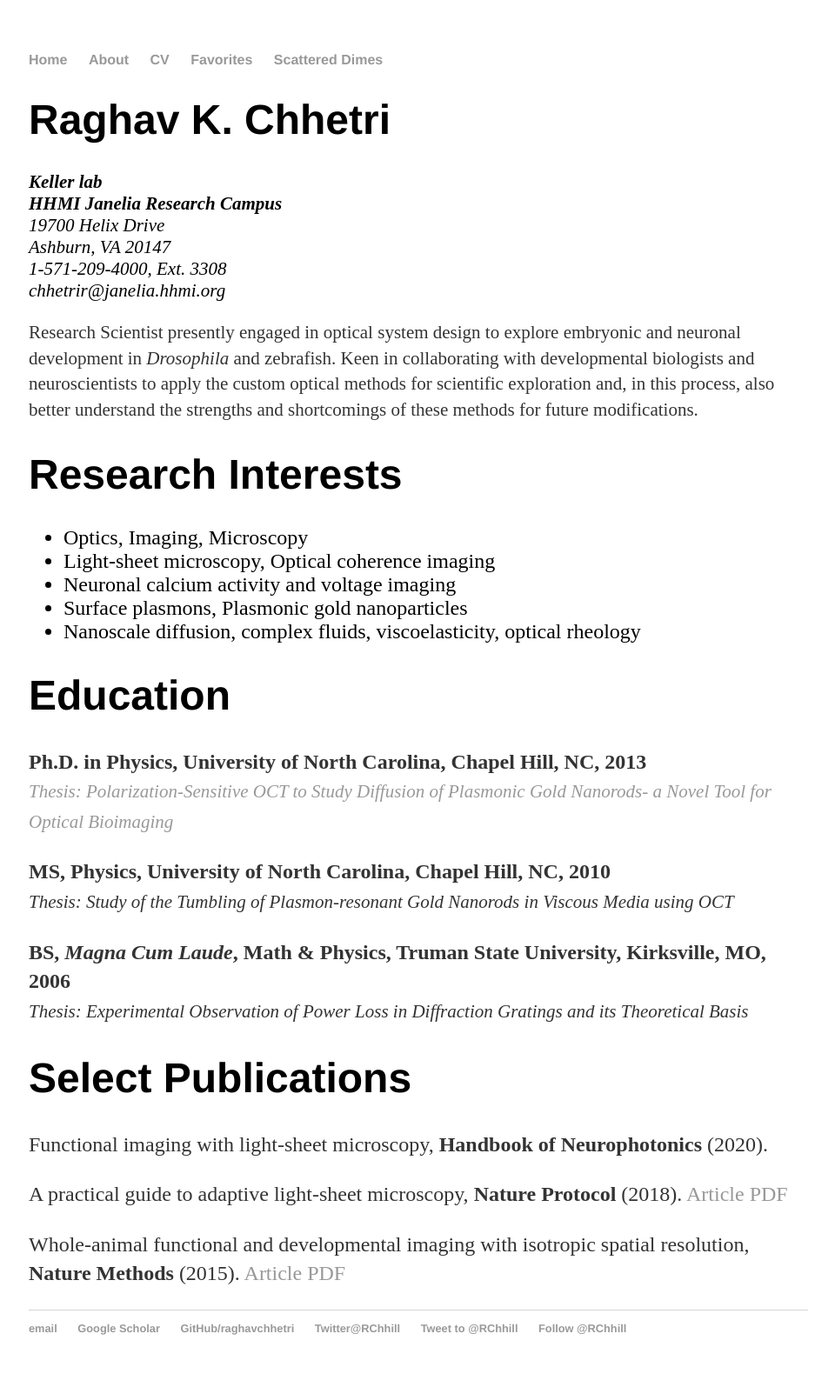
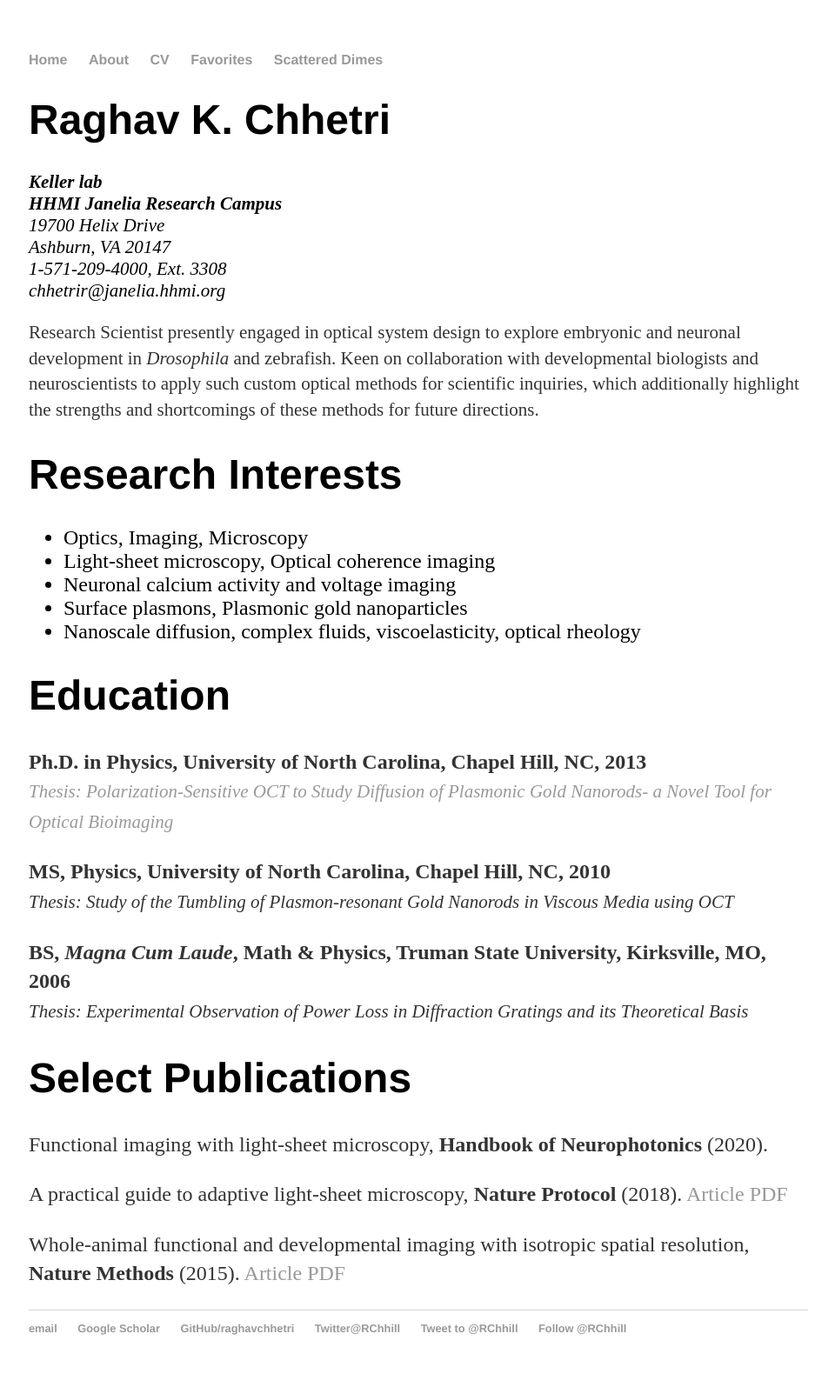
Before and after one commit to raghavchhetri/raghavchhetri.github.io, a Jekyll site: the page built from cv/index.html, in a window 1280 px wide. Shown: the whole page at 87% size, without its empty margins (159-1119 px from the left). Built offline with Jekyll 4.4.1, drawn with Linux system fonts in a browser that asks for light colours; comment, search, counter and statistics services are not loaded.

Commit message:
Update index.html

```diff
--- a/cv/index.html
+++ b/cv/index.html
@@ -15,8 +15,8 @@ title: Raghav Chhetri's CV
 		</address>
 
 		<p style="font-size:21px;"> Research Scientist presently engaged in optical system design to explore embryonic and neuronal development in <em>Drosophila</em>
-			  and zebrafish. Keen in collaborating with developmental biologists and neuroscientists to apply the custom optical methods for scientific exploration
-			  and, in this process, also better understand the strengths and shortcomings of these methods for future modifications. </p>
+			  and zebrafish. Keen on collaboration with developmental biologists and neuroscientists to apply such custom optical methods for scientific inquiries,
+			  which additionally highlight the strengths and shortcomings of these methods for future directions. </p>
 
 		<h1>Research Interests</h1>
 		<ul style="font-size:24px;">
```
